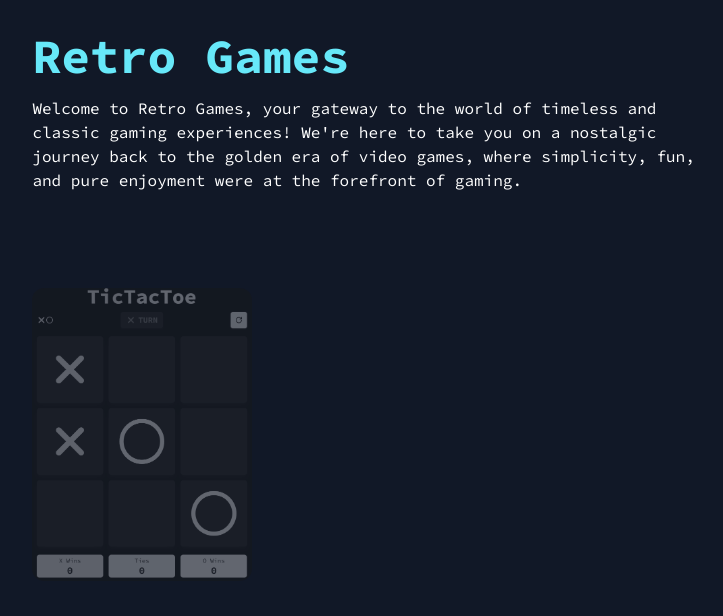
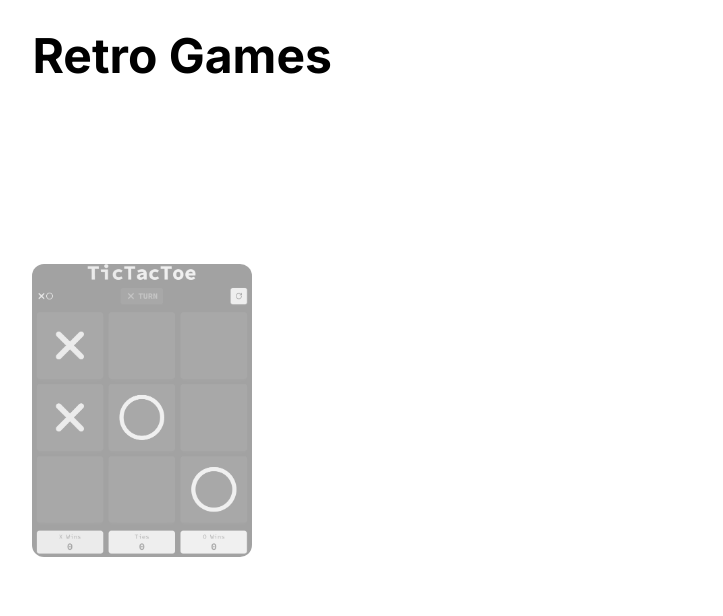
Before and after one commit to LaplaceXD/Dionysus, a React (Vite) app: page / in a window 1280 px wide. Shown: the top 616 px of the page, without its empty margins (262-985 px from the left). Built offline with nearby package versions, Linux system fonts and the light colour scheme.

Commit message:
[Fix][Lex] Configured new styling for the page

```diff
--- a/index.html
+++ b/index.html
@@ -8,7 +8,7 @@
     <link rel="preconnect" href="https://fonts.googleapis.com" />
     <link rel="preconnect" href="https://fonts.gstatic.com" crossorigin />
     <link
-      href="https://fonts.googleapis.com/css2?family=Source+Code+Pro:wght@400;700&display=swap"
+      href="https://fonts.googleapis.com/css2?family=Inter:wght@400;700;800&display=swap"
       rel="stylesheet"
     />
 
--- a/src/index.css
+++ b/src/index.css
@@ -4,6 +4,6 @@
 
 @layer base {
   html {
-    font-family: "Source Code Pro", monospace;
+    font-family: "Inter", sans-serif;
   }
 }
--- a/tailwind.config.js
+++ b/tailwind.config.js
@@ -1,8 +1,17 @@
+import colors from "tailwindcss/colors";
+
 /** @type {import('tailwindcss').Config} */
 export default {
   content: ["./index.html", "./src/**/*.{ts,tsx}"],
   theme: {
-    extend: {},
+    colors: {
+      trasparent: colors.transparent,
+      white: colors.white,
+      neutral: colors.slate,
+      primary: colors.purple,
+      secondary: colors.blue,
+      accent: colors.fuchsia,
+    },
   },
   plugins: [],
 };
```
